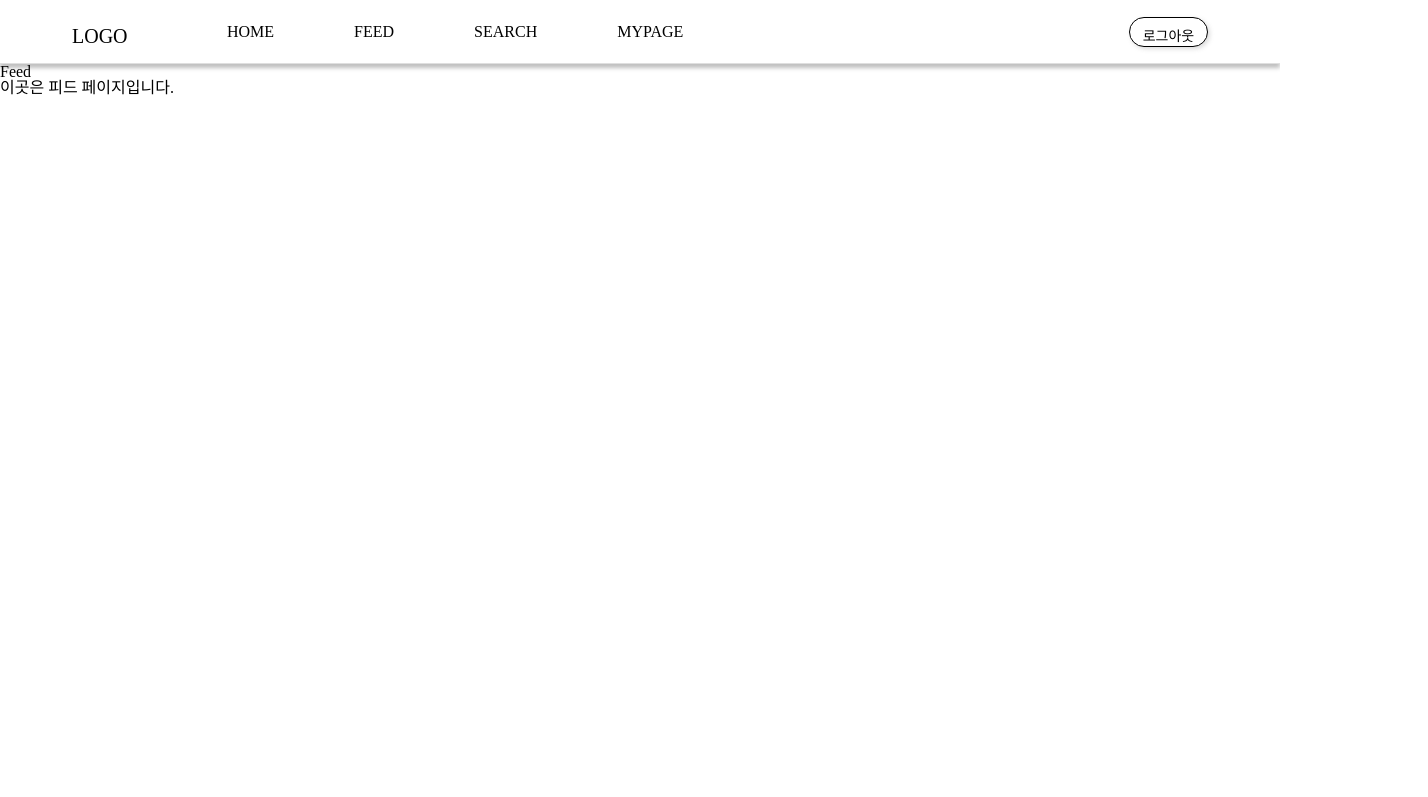
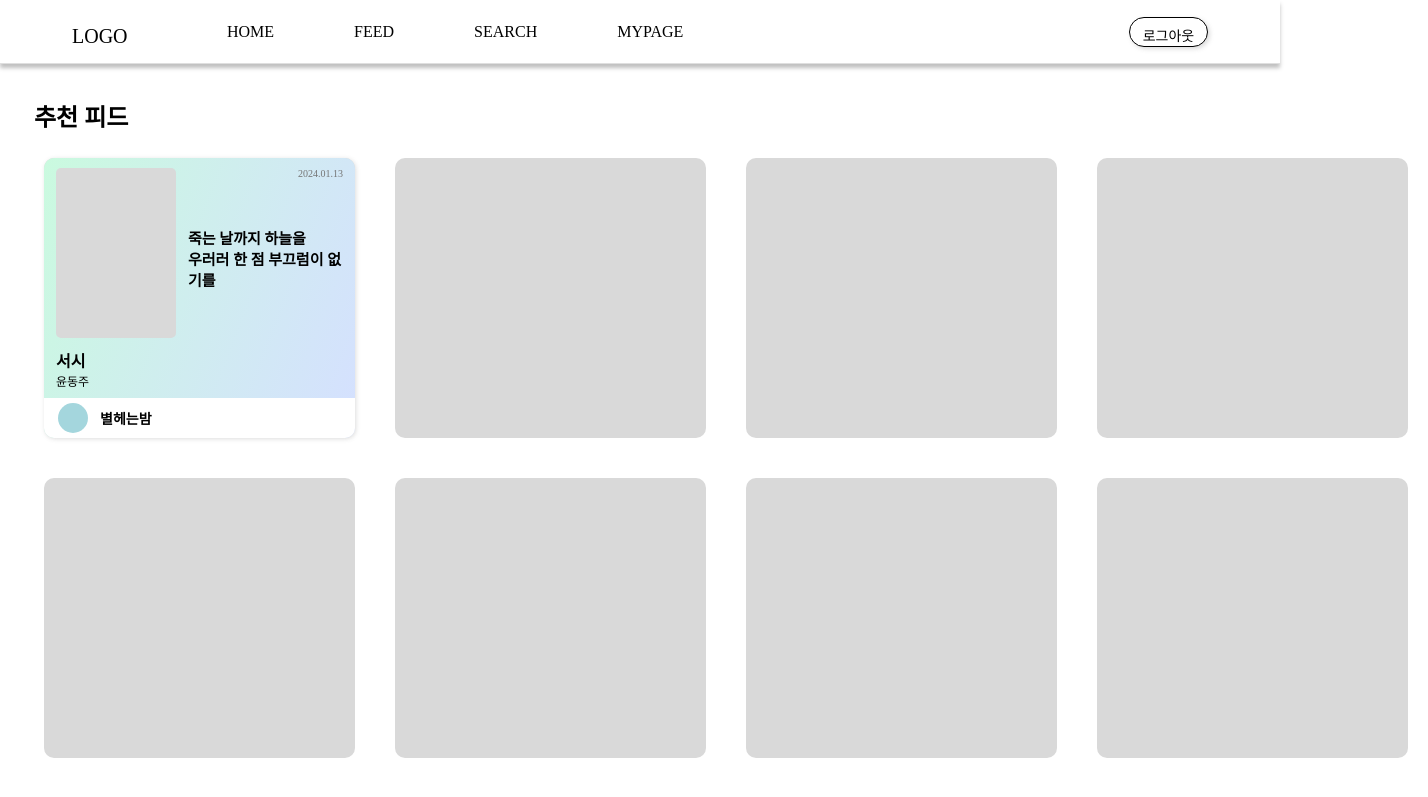
Before and after one commit to kw-bookmedicine/frontend, a React (Create React App) app: page /feed in a window 1280 px wide. Shown: the top 797 px of the page, 1428 px wide, since content can reach past the window. Built offline with nearby package versions, Linux system fonts and the light colour scheme; a web font is replaced by a local one.

Commit message:
:art: Design: 피드 페이지 디자인 작업 및 피드 그리드, 피드 카드 컴포넌트 디자인 추가

```diff
--- /dev/null
+++ b/src/components/FeedCard.js
@@ -0,0 +1,39 @@
+import React from 'react';
+
+//STYLES
+import '../styles/FeedCard.css';
+
+const FeedCard = ({ book_name, book_author, user_nickname }) => {
+	return (
+		<>
+			<div className="FeedCardContainer">
+				<div className="feed_up_wrapper">
+					<div className="feed_left_wrapper">
+						<div className="left_img_wrapper">
+							<div className="left_bookImg"></div>
+						</div>
+						<div className="left_book_wrapper">
+							<div className="book_title">서시</div>
+							<div className="book_author">윤동주</div>
+						</div>
+					</div>
+					<div className="feed_right_wrapper">
+						<div className="right_date_wrapper">2024.01.13</div>
+						<div className="right_comment_wrapper">
+							죽는 날까지 하늘을 <br />
+							우러러 한 점 부끄럼이 없기를
+						</div>
+					</div>
+				</div>
+				<div className="feed_bottom_wrapper">
+					<div className="user_wrapper">
+						<div className="user_profile"></div>
+						<div className="user_nicknameText">별헤는밤</div>
+					</div>
+				</div>
+			</div>
+		</>
+	);
+};
+
+export default FeedCard;
--- /dev/null
+++ b/src/components/FeedGrid.js
@@ -0,0 +1,69 @@
+import React from 'react';
+import { Link } from 'react-router-dom';
+
+// COMPONENTS
+import FeedCard from '../components/FeedCard';
+
+// STYLES
+import '../styles/FeedGrid.css';
+
+const FeedGrid = () => {
+	return (
+		<>
+			<div className="FeedContainer">
+				<Link to={'/feed'}>
+					<div className="FeedCard">
+						<FeedCard />
+					</div>
+				</Link>
+				<Link to={'/feed'}>
+					<div className="FeedCard"></div>
+				</Link>
+				<Link to={'/feed'}>
+					<div className="FeedCard"></div>
+				</Link>
+				<Link to={'/feed'}>
+					<div className="FeedCard"></div>
+				</Link>
+				<Link to={'/feed'}>
+					<div className="FeedCard"></div>
+				</Link>
+				<Link to={'/feed'}>
+					<div className="FeedCard"></div>
+				</Link>
+				<Link to={'/feed'}>
+					<div className="FeedCard"></div>
+				</Link>
+				<Link to={'/feed'}>
+					<div className="FeedCard"></div>
+				</Link>
+				<Link to={'/feed'}>
+					<div className="FeedCard"></div>
+				</Link>
+				<Link to={'/feed'}>
+					<div className="FeedCard"></div>
+				</Link>
+				<Link to={'/feed'}>
+					<div className="FeedCard"></div>
+				</Link>
+				<Link to={'/feed'}>
+					<div className="FeedCard"></div>
+				</Link>
+				<Link to={'/feed'}>
+					<div className="FeedCard"></div>
+				</Link>
+				<Link to={'/feed'}>
+					<div className="FeedCard"></div>
+				</Link>
+				<Link to={'/feed'}>
+					<div className="FeedCard"></div>
+				</Link>
+				<Link to={'/feed'}>
+					<div className="FeedCard"></div>
+				</Link>
+			</div>
+		</>
+	);
+};
+
+export default FeedGrid;
--- a/src/pages/Feed.jsx
+++ b/src/pages/Feed.jsx
@@ -1,12 +1,25 @@
+import React from 'react';
+
+// COMPONENTS
 import Header from '../components/Header';
+import FeedGrid from '../components/FeedGrid';
+
+// STYLES
+import '../styles/Feed.css';
 
 const Feed = () => {
 	return (
-		<div>
+		<>
 			<Header />
-			<h1>Feed</h1>
-			<p>이곳은 피드 페이지입니다.</p>
-		</div>
+			<div className="feed_content">
+				<div className="feed_title_wrapper">
+					<div className="feed_title">추천 피드</div>
+				</div>
+				<div className="feed_content_wrapper">
+					<FeedGrid />
+				</div>
+			</div>
+		</>
 	);
 };
 
--- /dev/null
+++ b/src/styles/Feed.css
@@ -0,0 +1,31 @@
+.feed_content {
+	margin: 0 auto;
+	max-width: 1440px;
+	padding: 24px;
+	height: 1000vh;
+	display: flex;
+	flex-direction: column;
+}
+
+.feed_title_wrapper {
+	width: auto;
+	height: 50px;
+	padding: 10px;
+}
+
+.feed_title {
+	color: #000;
+	font-family: Pretendard;
+	font-size: 24px;
+	font-style: normal;
+	font-weight: 700;
+	line-height: normal;
+}
+
+.feed_content_wrapper {
+	max-width: 1440px;
+	height: 500px;
+	-ms-flex-align: center;
+	align-items: center;
+	margin-left: auto;
+}
--- /dev/null
+++ b/src/styles/FeedCard.css
@@ -0,0 +1,116 @@
+.FeedCardContainer {
+	box-sizing: border-box;
+	width: 311px;
+	height: 280px;
+	flex-shrink: 0;
+	border-radius: 10px;
+	background: linear-gradient(111deg, #cafadf 0%, #d5e0ff 100%);
+	box-shadow: 1px 1px 4px 0 rgba(119, 119, 119, 0.25);
+}
+
+.feed_up_wrapper {
+	display: flex;
+	width: 311px;
+	height: 240px;
+}
+
+.feed_left_wrapper {
+	padding-left: 12px;
+}
+
+.left_bookImg {
+	margin-top: 10px;
+	width: 120px;
+	height: 170px;
+	flex-shrink: 0;
+	border-radius: 5px;
+	background: #d9d9d9;
+}
+
+.left_book_wrapper {
+	display: flex;
+	flex-direction: column;
+	text-align: left;
+	margin-top: 10px;
+}
+
+.book_title {
+	color: #000;
+	font-family: Pretendard;
+	font-size: 16px;
+	font-style: normal;
+	font-weight: 700;
+	line-height: normal;
+}
+
+.book_author {
+	color: #000;
+	font-family: Pretendard;
+	font-size: 12px;
+	font-style: normal;
+	font-weight: 400;
+	line-height: normal;
+}
+
+.feed_right_wrapper {
+	margin: 10px 0;
+	padding-right: 12px;
+	display: flex;
+	flex-direction: column;
+}
+
+.right_date_wrapper {
+	color: #757575;
+	font-family: Pretendard;
+	font-size: 10px;
+	font-style: normal;
+	font-weight: 400;
+	line-height: normal;
+	text-align: right;
+}
+
+.right_comment_wrapper {
+	color: #000;
+	font-family: Pretendard;
+	font-size: 15px;
+	font-style: normal;
+	font-weight: 600;
+	line-height: normal;
+	padding: 24px 0;
+	margin-top: 24px;
+	margin-left: 12px;
+}
+
+.feed_bottom_wrapper {
+	display: flex;
+	width: 311px;
+	height: 40px;
+	padding: 4px 0;
+	align-items: center;
+	background: #fff;
+	border-bottom-left-radius: 10px;
+	border-bottom-right-radius: 10px;
+}
+.user_wrapper {
+	display: flex;
+	align-items: center;
+	padding: 0 14px;
+}
+
+.user_profile {
+	width: 30px;
+	height: 30px;
+	flex-shrink: 0;
+	background: #a4d6dd;
+	border-radius: 100%;
+}
+
+.user_nicknameText {
+	margin-left: 12px;
+	color: #000;
+	font-family: Pretendard;
+	font-size: 14px;
+	font-style: normal;
+	font-weight: 600;
+	line-height: normal;
+}
--- /dev/null
+++ b/src/styles/FeedGrid.css
@@ -0,0 +1,15 @@
+.FeedContainer {
+	display: grid;
+	grid-template-rows: repeat(4, 1fr);
+	grid-template-columns: repeat(4, 1fr);
+	box-sizing: border-box;
+}
+
+.FeedCard {
+	width: 311px;
+	height: 280px;
+	flex-shrink: 0;
+	border-radius: 10px;
+	background: #d9d9d9;
+	margin: 20px;
+}
```
